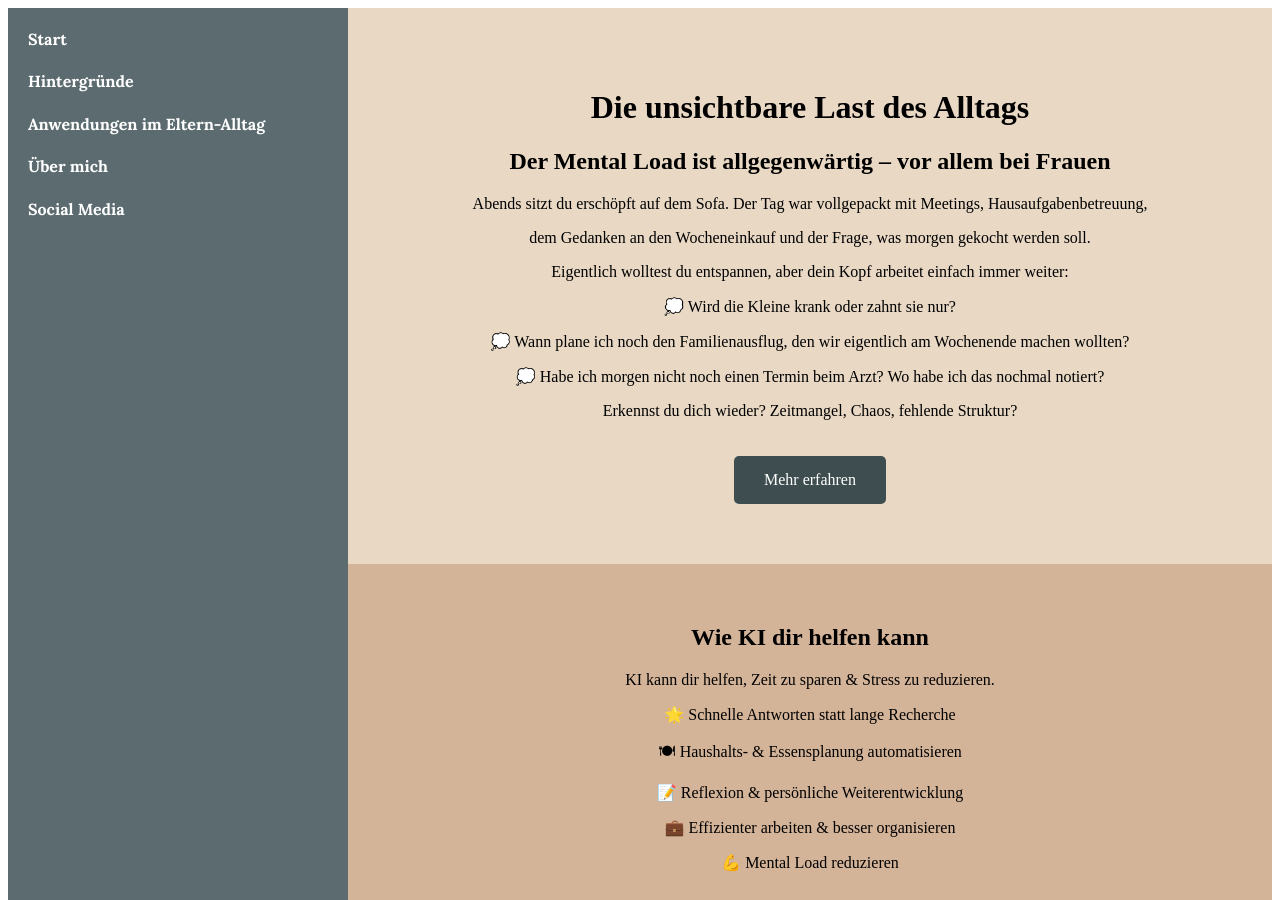
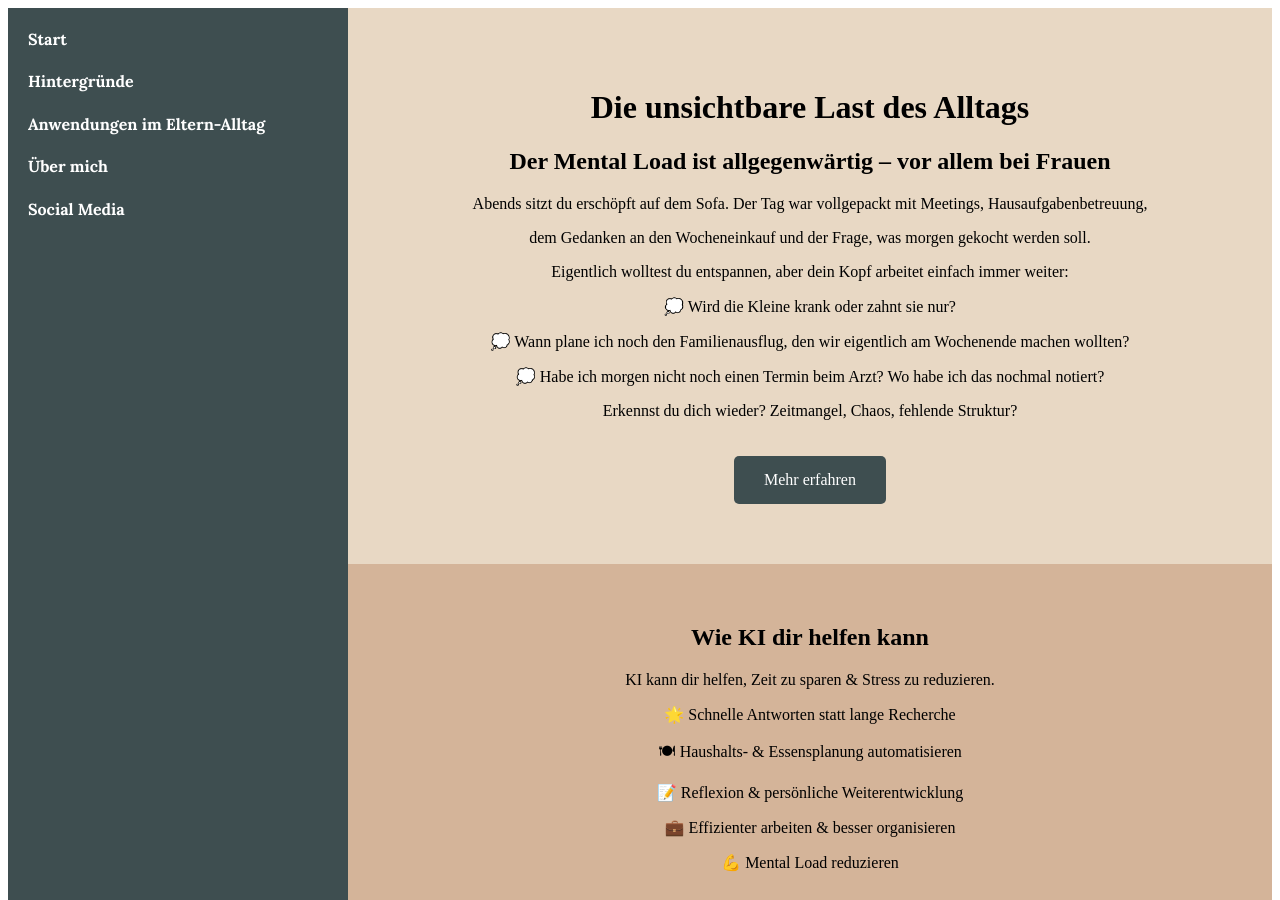
Before and after one commit to shedoesKI-de/shedoesKI-de, a Jekyll site: the page built from index.html, in a window 1280 px wide and 900 px high. Built offline with Jekyll 4.4.1, drawn with Linux system fonts in a browser that asks for light colours.

Commit message:
Update styles.css

```diff
--- a/css/styles.css
+++ b/css/styles.css
@@ -52,11 +52,10 @@
             border-radius: 5px;
         }
         footer {
-            background-color: #5C6B70;
+            background-color: #3E4E50;
             color: white;
             text-align: center;
             padding: 20px;
-            margin-top: 40px;
         }
         footer a {
             color: #FAF3E0;
@@ -76,7 +75,7 @@
         /* Sidebar-Styles */
         .sidebar {
           width: 300px;               /* fixe Breite */
-          background-color: #5C6B70;  /* dunkler Ton */
+          background-color: #3E4E50;  /* dunkler Ton */
           padding: 20px;
           position: sticky;
           top: 0;
```
